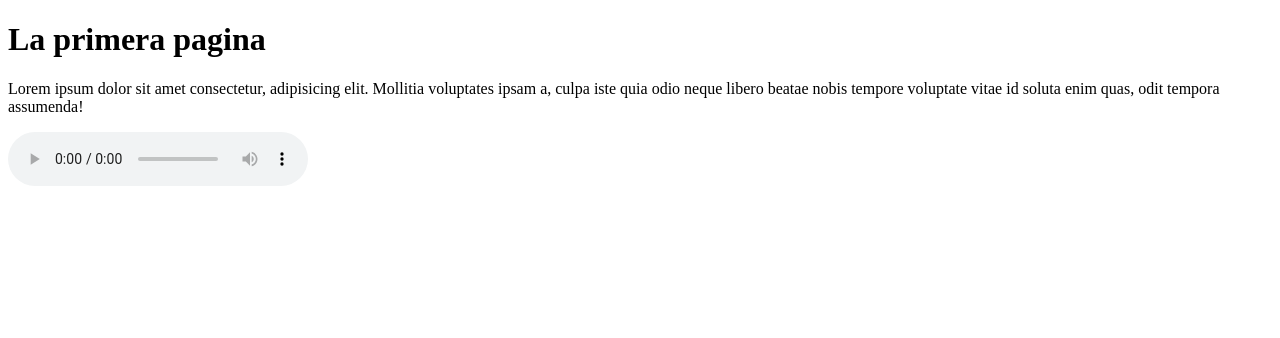
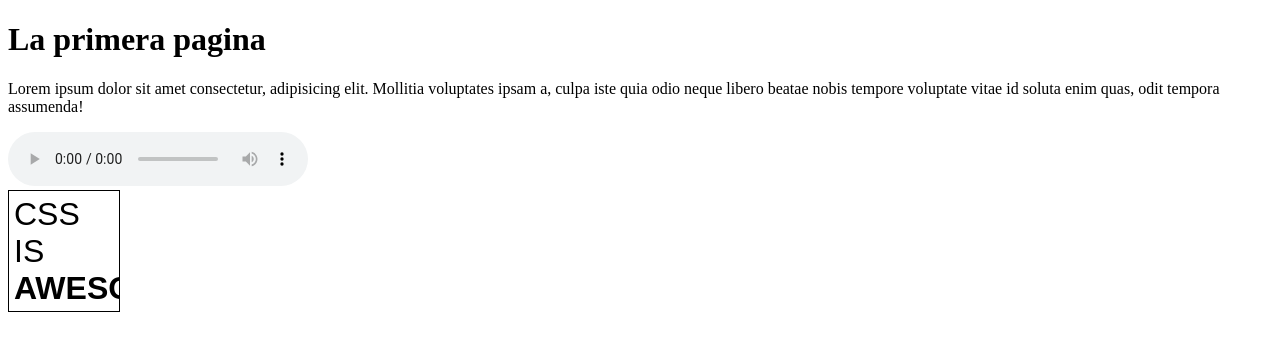
Before and after one commit to dianaxu99/repositorio2710, a plain HTML site: page index.html in a window 1280 px wide. Drawn offline with Linux system fonts and the light colour scheme.

Commit message:
le agregamos css

```diff
--- /dev/null
+++ b/css/index.css
@@ -0,0 +1,11 @@
+.cuadrito {
+    border: solid 1px black;
+    padding: 5px;
+    display: inline-block;
+    font-size: 32px;
+    font-family: Arial;
+    width: 100px;
+    height: 110px;
+    overflow: hidden;
+
+}
--- a/index.html
+++ b/index.html
@@ -4,6 +4,7 @@
     <meta charset="UTF-8">
     <meta http-equiv="X-UA-Compatible" content="IE=edge">
     <meta name="viewport" content="width=device-width, initial-scale=1.0">
+    <link rel="stylesheet" href="./css/index.css">
     <title>HOME</title>
 </head>
 <body>
@@ -15,5 +16,9 @@
     <div>
         <audio src="./multimedia/麦小兜 - 下山.mp3" controls></audio>
     </div>
+
+    <div class="cuadrito">
+        CSS IS <strong>AWESOME</strong>
+    </div>
 </body>
 </html>
```
